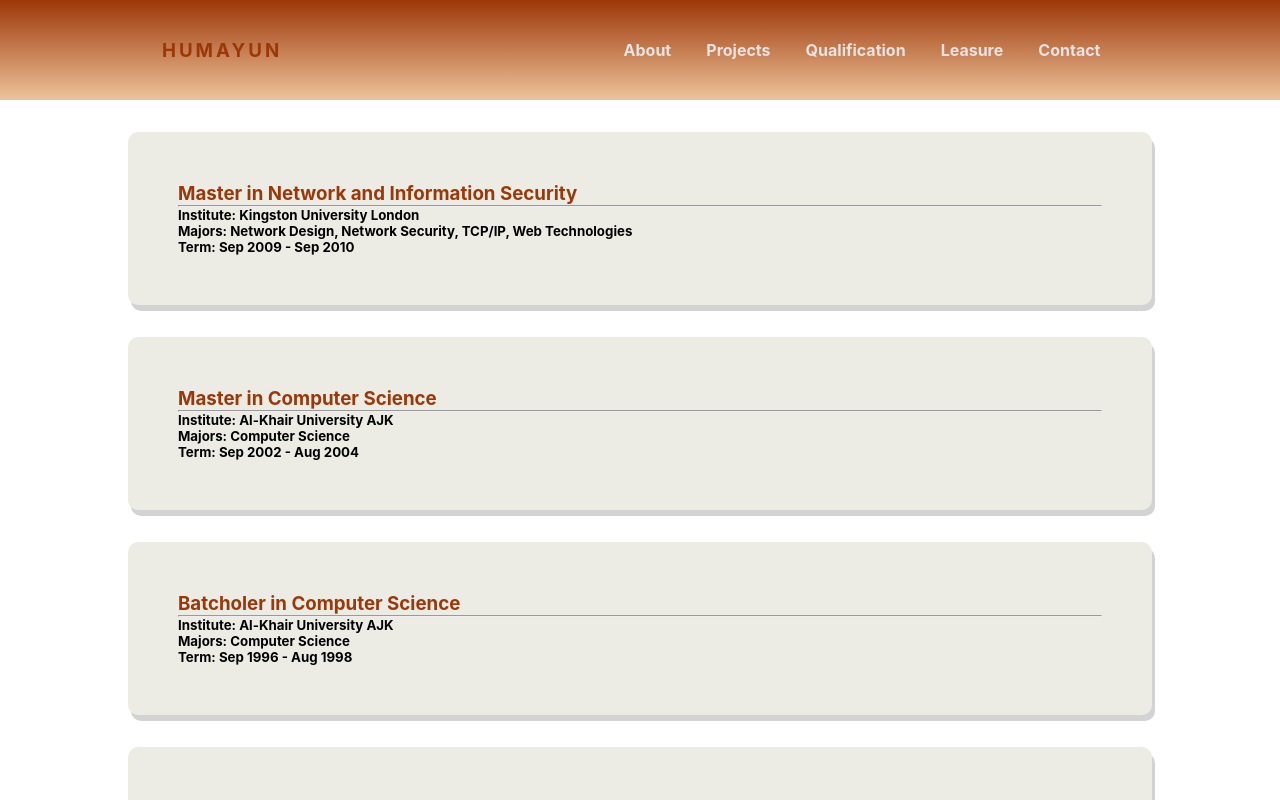
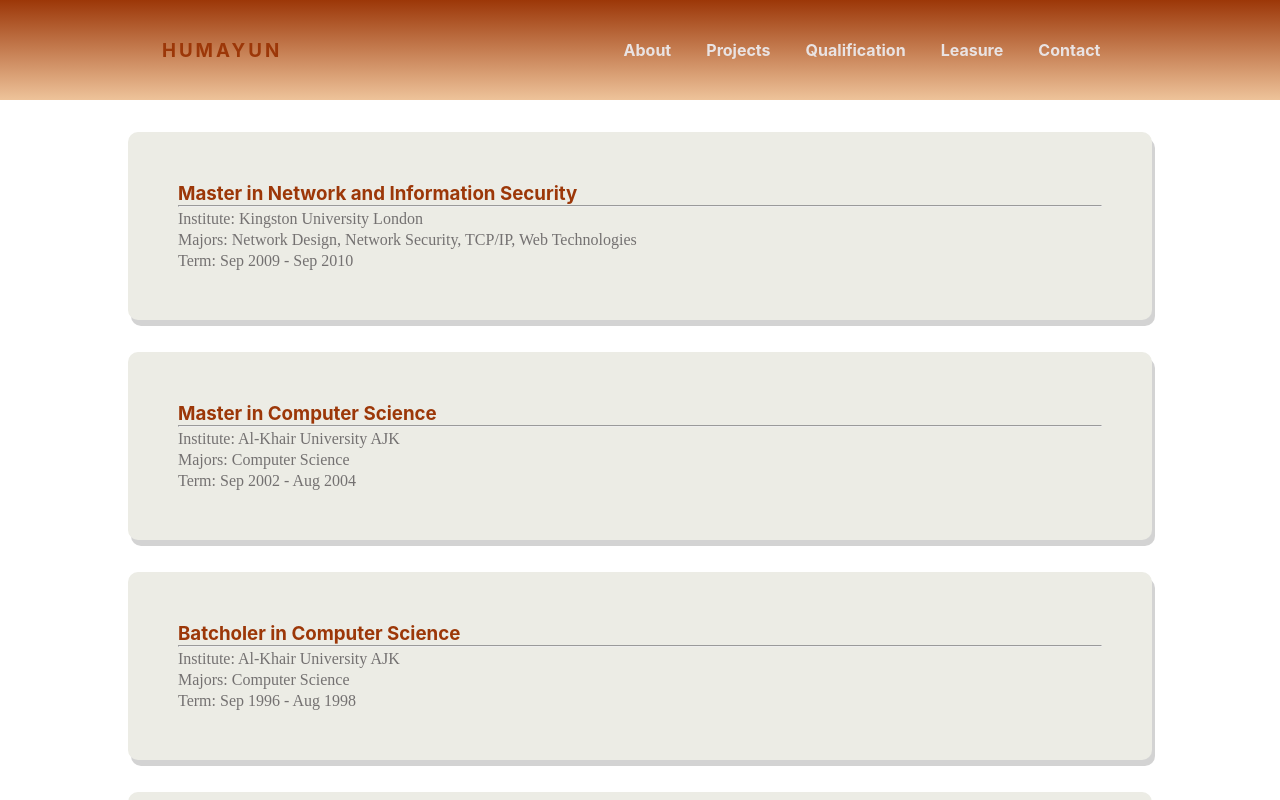
Before and after one commit to humayunadilshahzad/humayunadilshahzad.github.io, a React (Create React App) app: page /qualification in a window 1280 px wide. Shown: the top 800 px of the page. Built offline with nearby package versions, Linux system fonts and the light colour scheme.

Commit message:
qualification component and its css added

```diff
--- a/src/components/qualification/qualification.component.css
+++ b/src/components/qualification/qualification.component.css
@@ -11,3 +11,9 @@
     border-radius: 10px;
 
 }
+.qualif-detail{
+    color:rgb(116, 113, 113);
+    text-align: left;
+    margin-top: 3px;
+
+}
--- a/src/components/qualification/qualification.component.js
+++ b/src/components/qualification/qualification.component.js
@@ -8,9 +8,9 @@ return(
                 {/* <h1>Title: {props.title}</h1> */}
                 <h3>{props.title}</h3>
                 <hr></hr>
-                <h5>Institute: {props.institute}</h5>
-                <h5>Majors: {props.majors}</h5>
-                <h5>Term: {props.yearPassed}</h5>
+                <p className='qualif-detail'>Institute: {props.institute}</p>
+                <p className='qualif-detail'>Majors: {props.majors}</p>
+                <p className='qualif-detail'>Term: {props.yearPassed}</p>
             </div>
     </div>
 )
```
